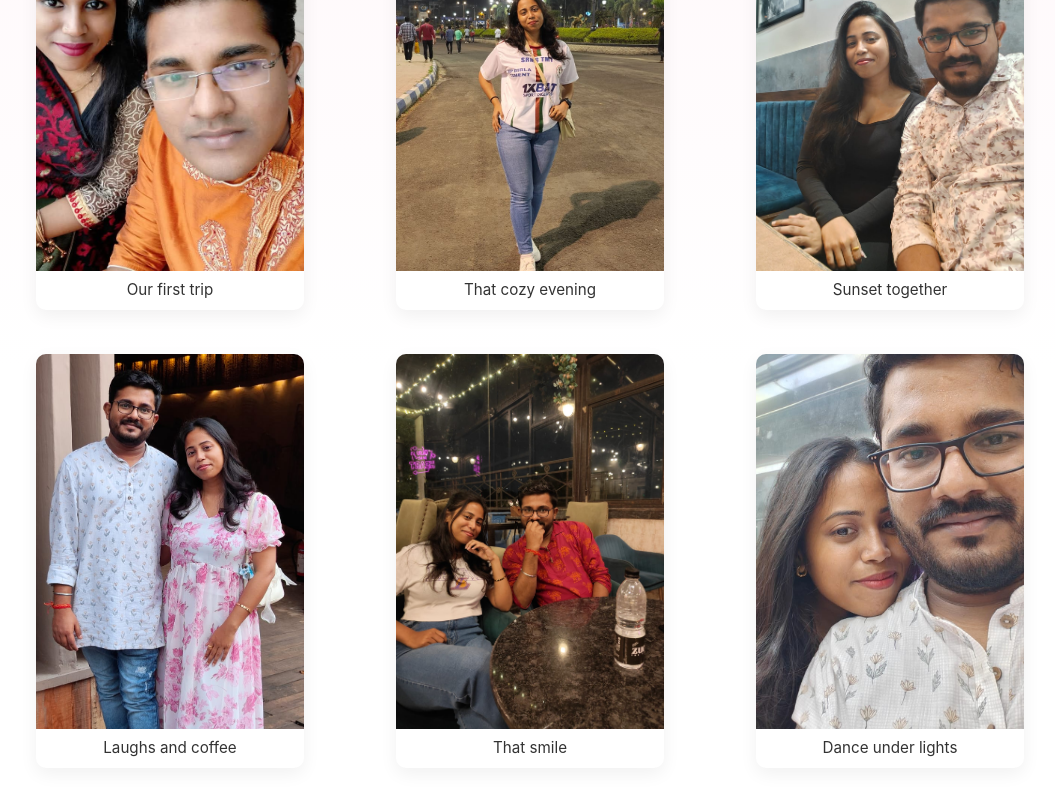
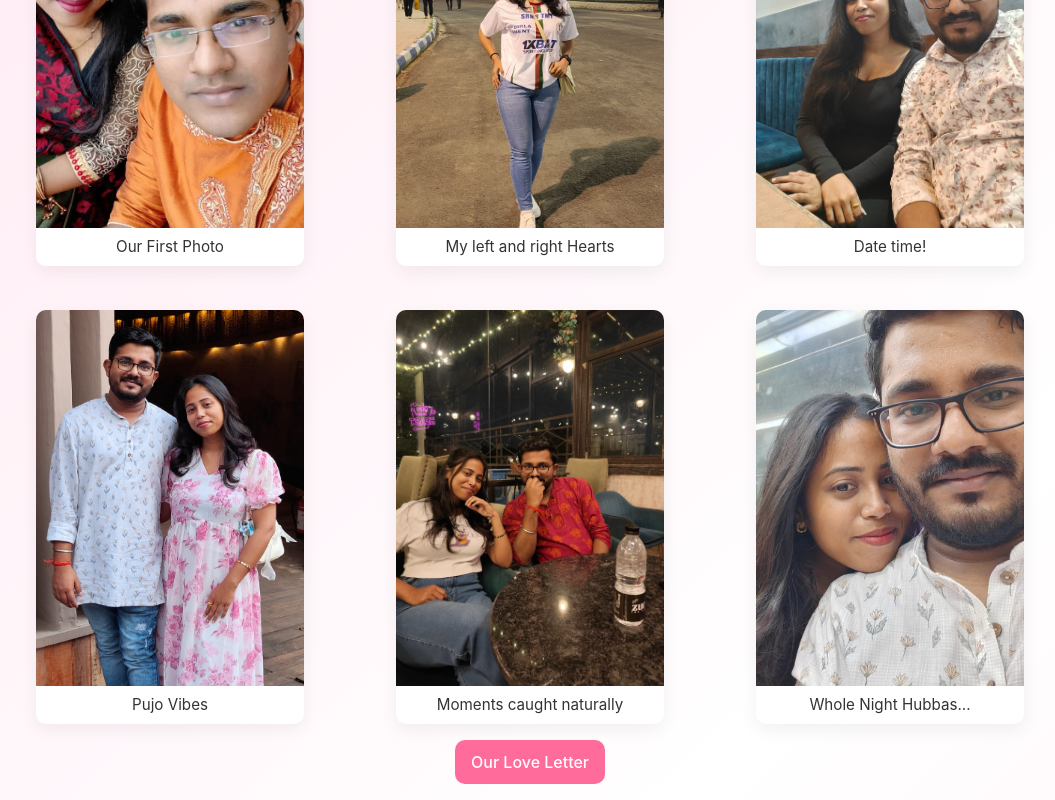
Before and after one commit to AkashGhosh1911/valentine-surprise, a React (Vite) app: page /valentine-surprise/memories in a window 1280 px wide. Shown: the part 282-1082 px from the top of the page, without its empty margins (110-1165 px from the left). Built offline with nearby package versions, Linux system fonts and the light colour scheme.

Commit message:
fifth push

```diff
--- a/src/App.css
+++ b/src/App.css
@@ -49,7 +49,16 @@
 }
 
 body {
-  background: linear-gradient(180deg, #fff6f9 0%, #fff 60%);
+  background: linear-gradient(
+    -45deg,
+    #fff6f9,
+    #ffe4f0,
+    #fff,
+    #ffe4f0,
+    #fff6f9
+  );
+  background-size: 400% 400%;
+  animation: gradientShift 8s ease infinite;
   color: #333;
   font-family:
     Inter,
@@ -59,11 +68,89 @@ body {
     Roboto,
     "Helvetica Neue",
     Arial;
+  position: relative;
+}
+
+body::before {
+  content: "";
+  position: fixed;
+  top: 0;
+  left: 0;
+  width: 100%;
+  height: 100%;
+  pointer-events: none;
+  background-image:
+    radial-gradient(circle at 20% 30%, rgba(255, 107, 154, 0.04) 0%, transparent 50%),
+    radial-gradient(circle at 80% 70%, rgba(255, 107, 154, 0.04) 0%, transparent 50%);
+  animation: pulseGlow 6s ease-in-out infinite;
+  z-index: -1;
+}
+
+@keyframes gradientShift {
+  0% {
+    background-position: 0% 50%;
+  }
+  50% {
+    background-position: 100% 50%;
+  }
+  100% {
+    background-position: 0% 50%;
+  }
+}
+
+@keyframes pulseGlow {
+  0%,
+  100% {
+    opacity: 0.5;
+  }
+  50% {
+    opacity: 1;
+  }
+}
+
+/* Floating heart particles */
+body::after {
+  content: "";
+  position: fixed;
+  top: 0;
+  left: 0;
+  width: 100%;
+  height: 100%;
+  pointer-events: none;
+  background-image:
+    radial-gradient(2px 2px at 10% 20%, #ff6b9a, transparent),
+    radial-gradient(2px 2px at 30% 40%, #ffb3d9, transparent),
+    radial-gradient(1.5px 1.5px at 50% 10%, #ff6b9a, transparent),
+    radial-gradient(2px 2px at 70% 50%, #ff6b9a, transparent),
+    radial-gradient(1px 1px at 90% 30%, #ffb3d9, transparent),
+    radial-gradient(2px 2px at 15% 70%, #ff6b9a, transparent),
+    radial-gradient(1.5px 1.5px at 60% 80%, #ffb3d9, transparent),
+    radial-gradient(2px 2px at 85% 85%, #ff6b9a, transparent);
+  background-repeat: repeat;
+  background-size: 100% 100%;
+  animation: floatingParticles 20s linear infinite;
+  z-index: -1;
+}
+
+@keyframes floatingParticles {
+  0% {
+    transform: translateY(0) translateX(0);
+    opacity: 0.3;
+  }
+  50% {
+    opacity: 0.6;
+  }
+  100% {
+    transform: translateY(-100vh) translateX(20px);
+    opacity: 0;
+  }
 }
 
 #app-root {
   max-width: 1100px;
   margin: 0 auto;
+  position: relative;
+  z-index: 1;
 }
 
 .nav {
@@ -203,7 +290,7 @@ body {
 }
 
 .love-letter {
-  display: flex;
+  display: block;
   align-items: center;
   justify-content: center;
   padding: 2rem;
@@ -324,6 +411,7 @@ body {
   }
   .menu-btn {
     display: block;
+    background-color: #ff6b9a;
   }
   .nav-links {
     display: none;
--- a/src/App.tsx
+++ b/src/App.tsx
@@ -12,7 +12,7 @@ const App: React.FC = () => {
   return (
     <BrowserRouter basename="/valentine-surprise">
       <div id="app-root">
-        <NavBar />
+        {/* <NavBar /> */}
         <main>
           <Routes>
             <Route path="/" element={<Home />} />
--- /dev/null
+++ b/src/components/Footer.tsx
@@ -0,0 +1,18 @@
+import { Link } from "react-router-dom";
+
+interface FooterProps {
+  link: string;
+  text: string;
+}
+
+const Footer = (props: FooterProps) => {
+  return (
+    <div className="hero-actions">
+      <Link to={props.link} className="btn">
+        {props.text}
+      </Link>
+    </div>
+  );
+};
+
+export default Footer;
--- a/src/components/NavBar.tsx
+++ b/src/components/NavBar.tsx
@@ -17,7 +17,7 @@ const NavBar: React.FC = () => {
         {open ? '✕' : '☰'}
       </button>
       <nav className={`nav-links ${open ? 'open' : ''}`} onClick={() => setOpen(false)}>
-        <Link className={loc.pathname === '/valentine-surprise/' ? 'active' : ''} to="/valentine-surprise/">Home</Link>
+        <Link className={loc.pathname === '/' ? 'active' : ''} to="/">Home</Link>
         <Link className={loc.pathname === '/memories' ? 'active' : ''} to="/memories">Memories</Link>
         <Link className={loc.pathname === '/love-letter' ? 'active' : ''} to="/love-letter">Love Letter</Link>
         <Link className={loc.pathname === '/love-questions' ? 'active' : ''} to="/love-questions">Love Questions</Link>
--- a/src/pages/Coupon.tsx
+++ b/src/pages/Coupon.tsx
@@ -2,7 +2,7 @@ import React, { useState } from 'react'
 import '../App.css'
 
 const Coupon: React.FC = () => {
-  const code = 'MYNTRA-LOVE20'
+  const code = 'Card No:- 6001220034676569 Pin:-267811'
   const [copied, setCopied] = useState(false)
 
   const copy = async () => {
--- a/src/pages/Home.tsx
+++ b/src/pages/Home.tsx
@@ -10,7 +10,6 @@ const Home: React.FC = () => {
         <p className="hero-sub">To my favorite person — today and always.</p>
         <div className="hero-actions">
           <Link to="/memories" className="btn">Our Memories</Link>
-          <Link to="/love-letter" className="btn ghost">Love Letter</Link>
         </div>
       </div>
       <div className="floating-hearts" aria-hidden>
--- a/src/pages/LoveQuestions.tsx
+++ b/src/pages/LoveQuestions.tsx
@@ -1,16 +1,18 @@
 import React, { useState } from "react";
 import "../App.css";
 import emailjs from "@emailjs/browser";
+import { useNavigate } from "react-router-dom";
 
 const QUESTIONS = [
   "Which moment of ours automatically makes you smile?",
   "What is that one small thing I do that makes you feel loved?",
   "If we plan a trip together, where do you think we should go?",
-  "When you think about us, what comes to your mind first?",
+  "When you think about me, what comes to your mind first?",
   "What is one thing you wish we definitely do together in the future?",
 ];
 
 const LoveQuestions: React.FC = () => {
+  const navigate = useNavigate();
   const [index, setIndex] = useState(0);
   const [answer, setAnswer] = useState("");
   const [sending, setSending] = useState(false);
@@ -36,6 +38,7 @@ const LoveQuestions: React.FC = () => {
         );
         setSending(true);
         setError(null);
+        navigate("/coupon");
       }
     } catch (e) {
       setError("Failed to send. Please check your EmailJS configuration.");
--- a/src/pages/Memories.tsx
+++ b/src/pages/Memories.tsx
@@ -1,14 +1,15 @@
-import React from 'react'
-import '../App.css'
+import React from "react";
+import "../App.css";
+import Footer from "../components/Footer";
 
 const photos = [
-  { src: 'src/assets/pic1.jpeg', caption: 'Our first trip' },
-  { src: 'src/assets/pic6.jpeg', caption: 'That cozy evening' },
-  { src: 'src/assets/pic3.jpeg', caption: 'Sunset together' },
-  { src: 'src/assets/pic4.jpeg', caption: 'Laughs and coffee' },
-  { src: 'src/assets/pic5.jpeg', caption: 'That smile' },
-  { src: 'src/assets/pic7.jpeg', caption: 'Dance under lights' },
-]
+  { src: "src/assets/pic1.jpeg", caption: "Our First Photo" },
+  { src: "src/assets/pic6.jpeg", caption: "My left and right Hearts" },
+  { src: "src/assets/pic3.jpeg", caption: "Date time!" },
+  { src: "src/assets/pic4.jpeg", caption: "Pujo Vibes" },
+  { src: "src/assets/pic5.jpeg", caption: "Moments caught naturally" },
+  { src: "src/assets/pic7.jpeg", caption: "Whole Night Hubbas..." },
+];
 
 const Memories: React.FC = () => {
   return (
@@ -23,8 +24,9 @@ const Memories: React.FC = () => {
           </figure>
         ))}
       </div>
+      <Footer link="/love-letter" text="Our Love Letter" />
     </section>
-  )
-}
+  );
+};
 
-export default Memories
+export default Memories;
```
Also changed, not shown: src/pages/LoveLetter.tsx (+24 -14 lines).
